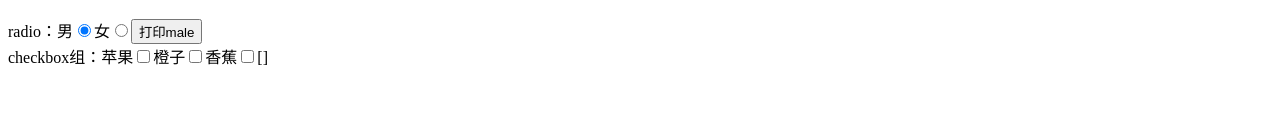
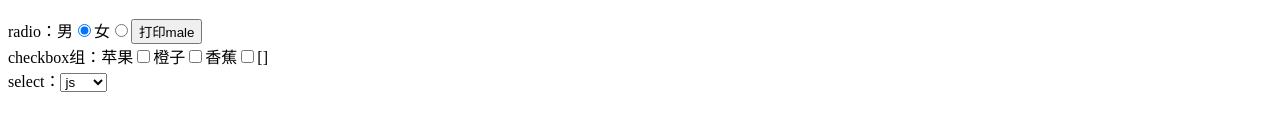
Before and after one commit to ZhangMin1998/react-ts-eslint-prettier-husky-demo, a React (Create React App) app: page / in a window 1280 px wide. Shown: the part 512-642 px from the top of the page. Built offline with nearby package versions, Linux system fonts and the light colour scheme.

Commit message:
使用select下拉框组件

```diff
--- a/src/demo/FormDemo.tsx
+++ b/src/demo/FormDemo.tsx
@@ -1,3 +1,5 @@
+// 受控组件
+
 import React, { FC, useState, ChangeEvent } from 'react'
 // import type { ChangeEvent } from 'react'
 
@@ -44,6 +46,13 @@ const FormDemo: FC = () => {
     }
   }
 
+  // select
+  const [lang, setLang] = useState<string>('js')
+  const handleChange6 = (event: ChangeEvent<HTMLSelectElement>) => {
+    setLang(event.target.value)
+  }
+
+
   return (
     <>
       <div>
@@ -82,6 +91,14 @@ const FormDemo: FC = () => {
           <input type="checkbox" id='checkbox3' value='banana' checked={selectedFruitList.includes('banana')} onChange={handleChange5}/>
           {JSON.stringify(selectedFruitList)}
         </div>
+        <div>
+          <span>select：</span>
+          <select value={lang} onChange={handleChange6}>
+            <option value='java'>java</option>
+            <option value='js'>js</option>
+            <option value='php'>php</option>
+          </select>
+        </div>
       </div>
     </>
   )
```
